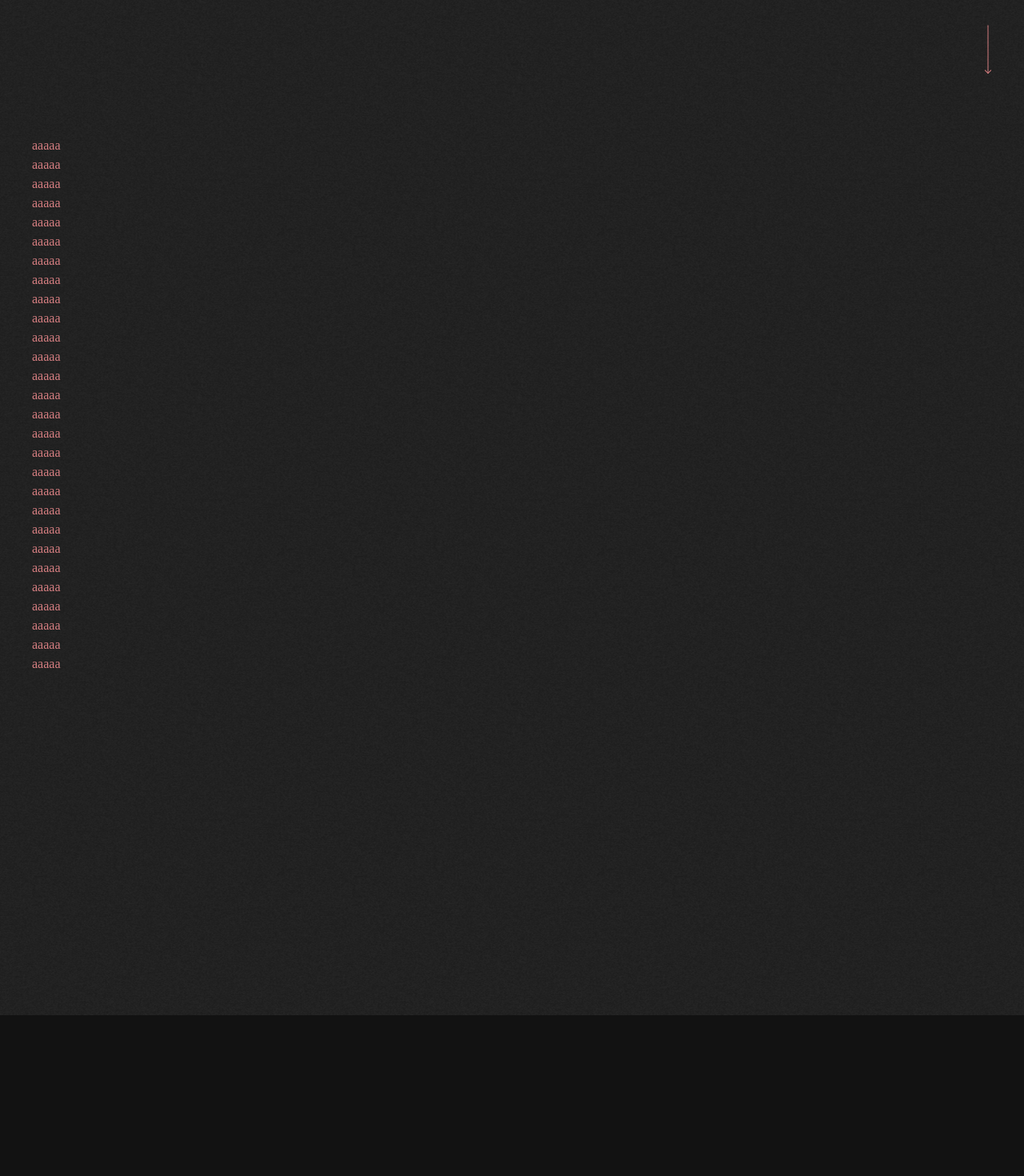
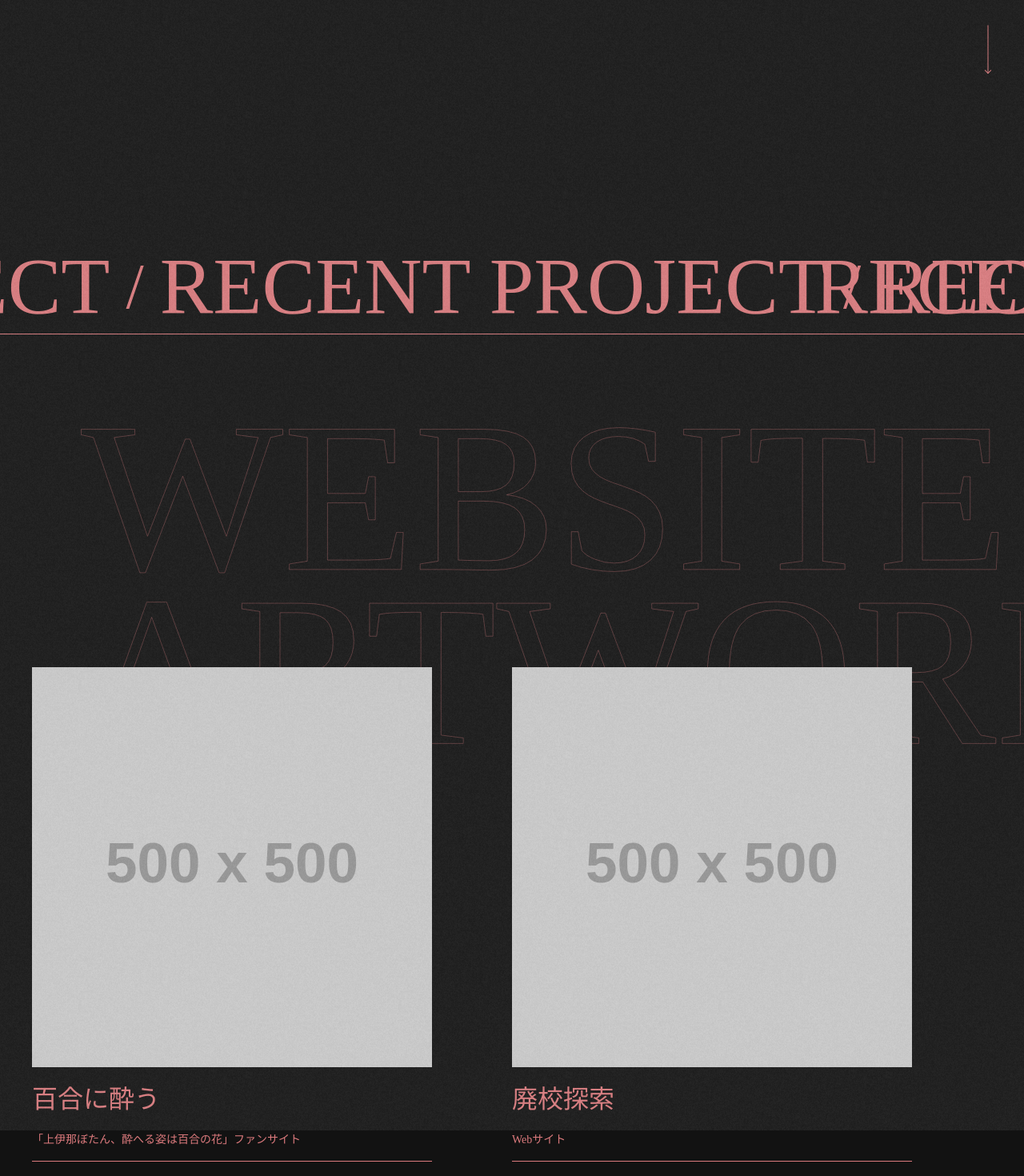
Before and after one commit to Shumpei0111/MBJS-2023, a Next.js app: page / in a window 1280 px wide. Shown: the part 552-2022 px from the top of the page at 80% size. Before the commit the page ends 1600 px from the top, so only its background shows below. Built offline with nearby package versions, Linux system fonts and the light colour scheme; a web font is replaced by a local one.

Commit message:
feat: カードレイアウトの土台作り

```diff
--- a/next.config.js
+++ b/next.config.js
@@ -1,6 +1,14 @@
 /** @type {import('next').NextConfig} */
 const nextConfig = {
   reactStrictMode: true,
+  images: {
+    remotePatterns: [
+      {
+        protocol: 'https',
+        hostname: 'placehold.jp',
+      },
+    ],
+  },
 };
 
 module.exports = nextConfig;
--- /dev/null
+++ b/src/components/ProductCard/index.tsx
@@ -0,0 +1,58 @@
+import Image from 'next/image';
+import Link from 'next/link';
+
+export type CommonCard = {
+  image: {
+    url: string;
+    alt: string;
+  };
+  title: string;
+  genre: string;
+  description: string;
+  stack: Record<string, string>[];
+  repository?: string;
+};
+
+export const ProductCard: React.FC<CommonCard> = ({
+  image,
+  title,
+  genre,
+  description,
+  stack,
+  repository,
+}) => {
+  return (
+    <div className="w-500">
+      <div className="w-500 h-500">
+        <Image
+          className="object-contain"
+          src={image.url ? image.url : 'https://placehold.jp/500x500.png'}
+          alt={image.alt}
+          width={500}
+          height={500}
+          priority={false}
+        />
+      </div>
+      <p className="text-32 mt-4 font-sans">{title}</p>
+      <p className="text-14 mt-4 font-sans">{genre}</p>
+      <div className="border-t-1 border-b-1 border-primary mt-4">
+        <p className="py-8 text-14 font-sans">{description}</p>
+      </div>
+      <ul className="mt-4">
+        {stack.map((item, index) => {
+          const key = Object.keys(item)[0];
+          const value = item[key];
+          return (
+            key &&
+            value && (
+              <li key={index} className="text-14 tracking-wider font-sans">
+                {key}: {value}
+              </li>
+            )
+          );
+        })}
+      </ul>
+      {repository && <Link href={repository}>GitHub</Link>}
+    </div>
+  );
+};
--- /dev/null
+++ b/src/features/home/websiteData.ts
@@ -0,0 +1,79 @@
+import { type CommonCard } from '@/components/ProductCard';
+
+export const websiteData: CommonCard[] = [
+  {
+    image: {
+      url: '',
+      alt: '百合に酔うのスクリーンショット',
+    },
+    title: '百合に酔う',
+    genre: '「上伊那ぼたん、酔へる姿は百合の花」ファンサイト',
+    description:
+      '秋田書店マンガクロスで現在連載中の「上伊那ぼたん、酔へる姿は百合の花」を応援するために作成したファンサイト',
+    stack: [
+      {
+        'Front-End': 'React(Next.js)',
+      },
+      {
+        Infra: 'Vercel',
+      },
+      {
+        Period: '1.5 months',
+      },
+      {
+        Responsible: '企画 / デザイン / ライティング / 実装',
+      },
+    ],
+    repository: '',
+  },
+  {
+    image: {
+      url: '',
+      alt: '廃校探索のスクリーンショット',
+    },
+    title: '廃校探索',
+    genre: 'Webサイト',
+    description:
+      'Twitter上の企画：星駆web制作企画に参加。「お化け屋敷」と簡単な設定をもとに、約1ヶ月で調査、コンセプト作成、デザイン、実装、ライティングまで独自で行う。',
+    stack: [
+      {
+        'Front-End': 'React',
+      },
+      {
+        Infra: 'Firebase Hosting',
+      },
+      {
+        Period: '1 month',
+      },
+      {
+        Responsible: '企画 / 調査 / デザイン / ライティング / 実装',
+      },
+    ],
+    repository: '',
+  },
+  {
+    image: {
+      url: '',
+      alt: 'PRESENT RESORT POINTのスクリーンショット',
+    },
+    title: 'PRESENT RESORT POINT',
+    genre: 'Webサイト',
+    description:
+      '1週間でWebサービスを作るイベント#web1weekに参加。「コロナ禍で旅行に出かけられないので、世界のリゾート地にあるライブカメラでリゾート気分を味わう」をコンセプトに制作。',
+    stack: [
+      {
+        'Front-End': 'React',
+      },
+      {
+        Infra: 'Netlify',
+      },
+      {
+        Period: '1 week',
+      },
+      {
+        Responsible: '企画 / 調査 / デザイン / 実装',
+      },
+    ],
+    repository: '',
+  },
+];
--- /dev/null
+++ b/src/layout/home/CategoryBackGround/index.tsx
@@ -0,0 +1,27 @@
+export const CategoryBackGround: React.FC<{
+  titleFirst: string;
+  titleSecond?: string;
+}> = ({ titleFirst, titleSecond }) => {
+  return (
+    <svg
+      className="overflow-visible pt-40"
+      width="750"
+      height="416"
+      viewBox="0 -20 750 306"
+    >
+      <text
+        className="fill-transparent text-160 stroke-primary stroke-[0.2]"
+        transform="scale(2)"
+      >
+        <tspan x="0" y="70">
+          {titleFirst.toUpperCase()}
+        </tspan>
+        {titleSecond && (
+          <tspan x="0" y="200">
+            {titleSecond.toUpperCase()}
+          </tspan>
+        )}
+      </text>
+    </svg>
+  );
+};
--- a/src/layout/home/MainVisual/index.tsx
+++ b/src/layout/home/MainVisual/index.tsx
@@ -41,7 +41,7 @@ export const MainVisual: React.FC<Props> = ({
             className="absolute translate-y-[-20%] left-[10%]"
             ref={innerRef}
           >
-            <div className="w-400">
+            <div className="w-400 flow-arm">
               <img
                 src={'/images/arm_and_sign.png'}
                 alt=""
--- /dev/null
+++ b/src/layout/home/MarqueeRecentProject/index.tsx
@@ -0,0 +1,45 @@
+export const MarqueeRecentProject: React.FC = () => {
+  return (
+    <div className="w-screen h-120 my-0 mx-[calc(50%_-_50vw)] overflow-hidden mt-32 border-b-1 border-b-primary">
+      <div
+        data-scroll="parent"
+        className="relative w-screen h-[inherit] my-0 mx-[calc(50%_-_50vw)] overflow-hidden"
+      >
+        <div
+          data-scroll="child-first"
+          className="flex flex-row items-center justify-around absolute left-0 top-0 w[inherit] h-[inherit] marquee-child whitespace-nowrap"
+        >
+          <span className="text-primary uppercase text-100">
+            Recent Project
+          </span>
+          <span className="text-primary uppercase text-80">&nbsp;/&nbsp;</span>
+          <span className="text-primary uppercase text-100">
+            Recent Project
+          </span>
+          <span className="text-primary uppercase text-80">&nbsp;/&nbsp;</span>
+          <span className="text-primary uppercase text-100">
+            Recent Project
+          </span>
+          <span className="text-primary uppercase text-80">&nbsp;/&nbsp;</span>
+        </div>
+        <div
+          data-scroll="child-second"
+          className="flex flex-row items-center justify-around absolute left-0 top-0 w[inherit] h-[inherit] marquee-child whitespace-nowrap"
+        >
+          <span className="text-primary uppercase text-100">
+            Recent Project
+          </span>
+          <span className="text-primary uppercase text-80">&nbsp;/&nbsp;</span>
+          <span className="text-primary uppercase text-100">
+            Recent Project
+          </span>
+          <span className="text-primary uppercase text-80">&nbsp;/&nbsp;</span>
+          <span className="text-primary uppercase text-100">
+            Recent Project
+          </span>
+          <span className="text-primary uppercase text-80">&nbsp;/&nbsp;</span>
+        </div>
+      </div>
+    </div>
+  );
+};
--- /dev/null
+++ b/src/layout/home/WebsiteSection/index.tsx
@@ -0,0 +1,24 @@
+import { CategoryBackGround } from '@/layout/home/CategoryBackGround';
+import { ProductCard } from '@/components/ProductCard';
+import { websiteData } from '@/features/home/websiteData';
+
+export const WebsiteSection: React.FC = () => {
+  return (
+    <div className="relative">
+      <CategoryBackGround titleFirst={'Website'} titleSecond={'Artwork'} />
+      <div className="grid grid-cols-2 grid-rows-2">
+        {websiteData.map((site) => (
+          <ProductCard
+            key={site.title}
+            image={site.image}
+            title={site.title}
+            genre={site.genre}
+            description={site.description}
+            stack={site.stack}
+            repository={site.repository}
+          />
+        ))}
+      </div>
+    </div>
+  );
+};
--- /dev/null
+++ b/src/layout/home/index.ts
@@ -0,0 +1,6 @@
+import { MainVisual } from '@/layout/home/MainVisual';
+import { MarqueeRecentProject } from '@/layout/home/MarqueeRecentProject';
+import { CategoryBackGround } from '@/layout/home/CategoryBackGround';
+import { WebsiteSection } from '@/layout/home/WebsiteSection';
+
+export { MainVisual, MarqueeRecentProject, CategoryBackGround, WebsiteSection };
--- a/src/pages/index.tsx
+++ b/src/pages/index.tsx
@@ -1,6 +1,10 @@
-import { MainVisual } from '@/layout/home/MainVisual';
+import {
+  MainVisual,
+  MarqueeRecentProject,
+  WebsiteSection,
+} from '@/layout/home';
 import { DefaultLayout } from '@/layout/default';
-import { useEffect, useState } from 'react';
+import { useState } from 'react';
 import classNames from 'classnames';
 
 export default function Home() {
@@ -17,35 +21,9 @@ export default function Home() {
           isShowInner={isShowInner}
           handleShowInner={handleShowInner}
         />
-        <div className={classNames([!isShowInner && "hidden"])}>
-          <p>aaaaa</p>
-          <p>aaaaa</p>
-          <p>aaaaa</p>
-          <p>aaaaa</p>
-          <p>aaaaa</p>
-          <p>aaaaa</p>
-          <p>aaaaa</p>
-          <p>aaaaa</p>
-          <p>aaaaa</p>
-          <p>aaaaa</p>
-          <p>aaaaa</p>
-          <p>aaaaa</p>
-          <p>aaaaa</p>
-          <p>aaaaa</p>
-          <p>aaaaa</p>
-          <p>aaaaa</p>
-          <p>aaaaa</p>
-          <p>aaaaa</p>
-          <p>aaaaa</p>
-          <p>aaaaa</p>
-          <p>aaaaa</p>
-          <p>aaaaa</p>
-          <p>aaaaa</p>
-          <p>aaaaa</p>
-          <p>aaaaa</p>
-          <p>aaaaa</p>
-          <p>aaaaa</p>
-          <p>aaaaa</p>
+        <div className={classNames([!isShowInner && 'hidden'])}>
+          <MarqueeRecentProject />
+          <WebsiteSection />
         </div>
       </div>
     </DefaultLayout>
--- a/src/styles/globals.css
+++ b/src/styles/globals.css
@@ -71,6 +71,41 @@ body {
   pointer-events: none;
 }
 
+.marquee-child {
+  animation-duration: 10s;
+  animation-timing-function: linear;
+  animation-iteration-count: infinite;
+}
+
+[data-scroll='child-first'] {
+  animation-name: first;
+}
+[data-scroll='child-second'] {
+  animation-name: second;
+}
+
+.flow-arm {
+  animation: flow-arm 2s linear infinite;
+}
+
+@keyframes first {
+  from {
+    left: 0%;
+  }
+  to {
+    left: -134%;
+  }
+}
+
+@keyframes second {
+  from {
+    left: 134%;
+  }
+  to {
+    left: 0%;
+  }
+}
+
 @keyframes grain {
   0%,
   100% {
@@ -113,3 +148,18 @@ body {
     transform: translate(-8%, 8%);
   }
 }
+
+@keyframes flow-arm {
+  0% {
+    transform: translateY(-6px);
+  }
+  20% {
+    transform: translateY(40px);
+  }
+  80% {
+    transform: translateY(52px);
+  }
+  100% {
+    transform: translateY(-6px);
+  }
+}
--- a/tailwind.config.ts
+++ b/tailwind.config.ts
@@ -19,6 +19,9 @@ const config: Config = {
         ...Object.fromEntries(
           [...Array(200)].map((_, i) => i + 1).map((num) => [num, `${num}px`]),
         ),
+      },
+      fontFamily: {
+        sans: ['YuMincho', 'Yu Mincho', 'serif'],
       },
       borderWidth: {
         // 1 ~ 10px
```
